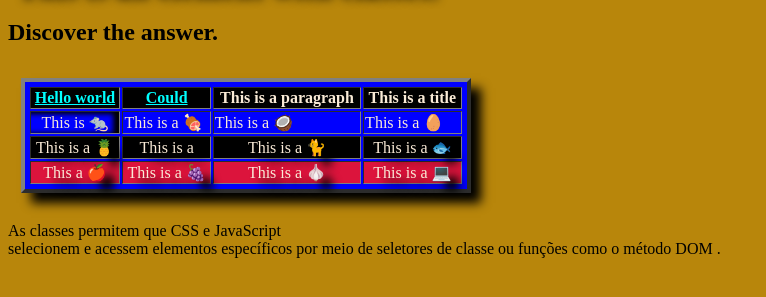
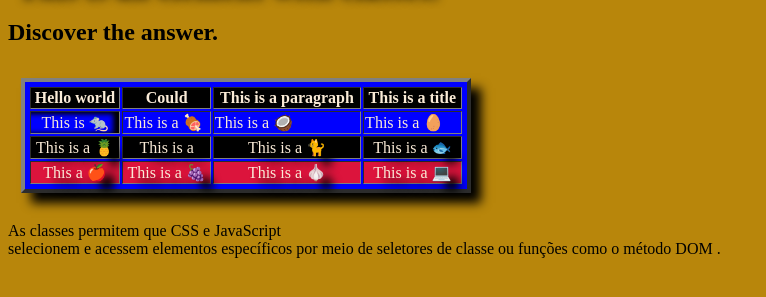
Before and after one commit to edskate/Cria--o-27-04--2024, a plain HTML site: page index06.html in a window 1280 px wide. Shown: the part 61-358 px from the top of the page, without its empty margins (0-766 px from the left). Drawn offline with Linux system fonts and the light colour scheme.

Commit message:
Update index06.html
modificado

```diff
--- a/index06.html
+++ b/index06.html
@@ -61,8 +61,8 @@
 <h2>Discover the answer.</h2>
     <table border="4" bgcolor="blue" style="color: antiquewhite;">
         <tr class="linha">
-            <th> <a href="map.html">Hello world <br></a></th>
-            <th><a href="map01.html">Could</a></th>
+            <th>Hello world</th>
+            <th>Could</th>
             <th>This is a paragraph</th>
             <th>This is a title</th>
         </tr>
```
